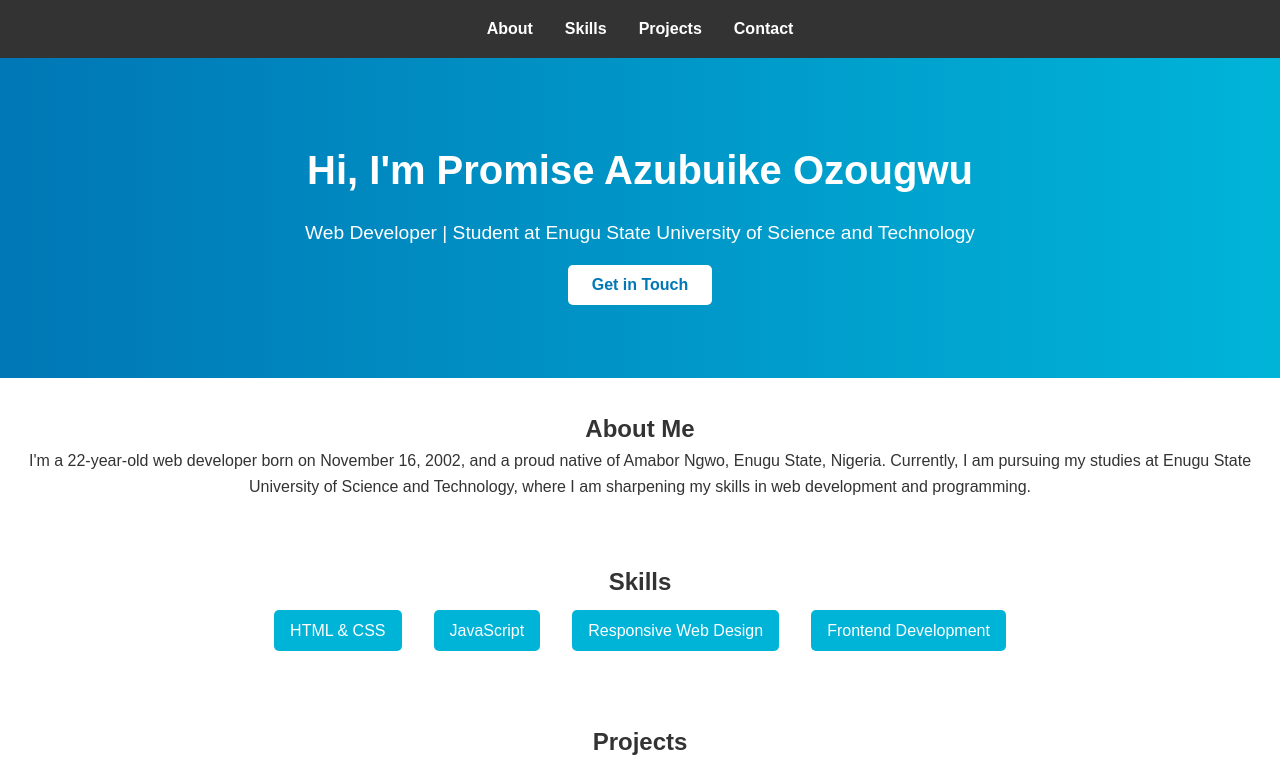
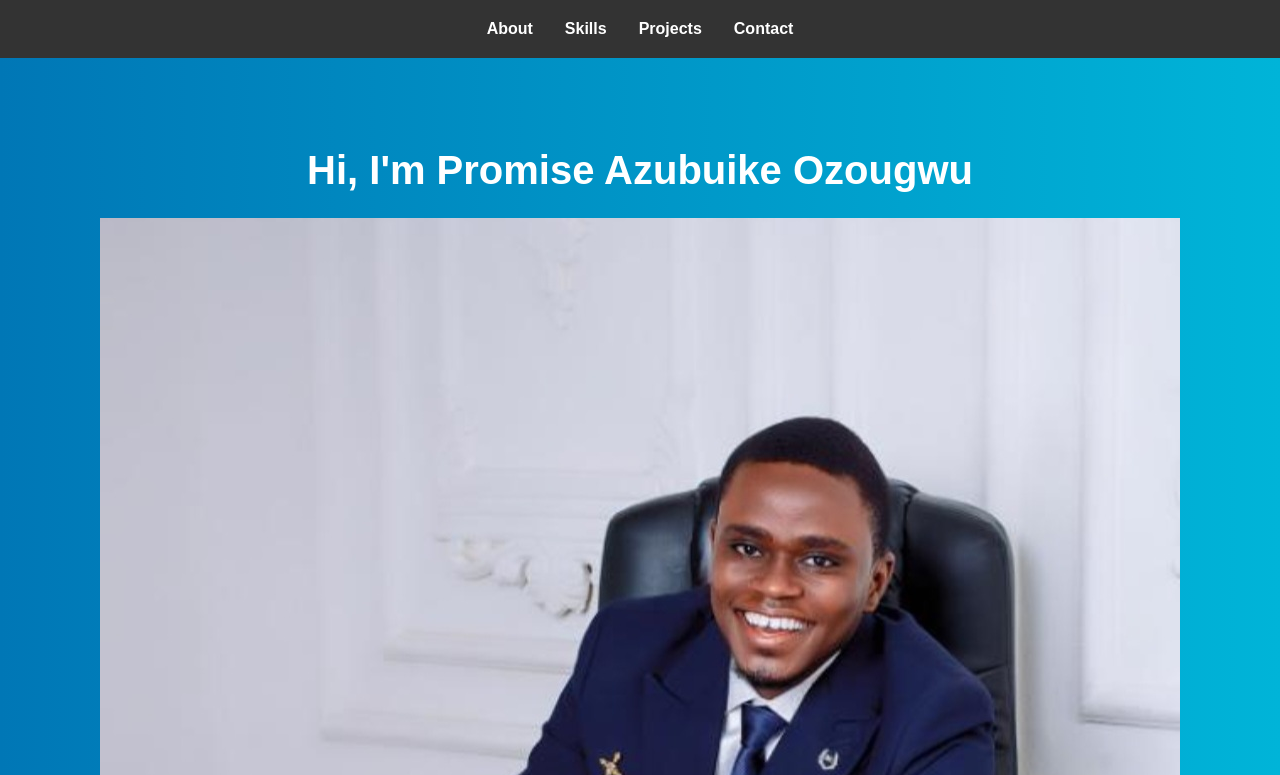
Before and after one commit to CyberPlugNG/My-IT-report, a plain HTML site: page index.html in a window 1280 px wide. Shown: the top 775 px of the page. Drawn offline with Linux system fonts and the light colour scheme.

Commit message:
Update index.html

```diff
--- a/index.html
+++ b/index.html
@@ -21,6 +21,7 @@
 
     <section id="hero">
         <h1>Hi, I'm Promise Azubuike Ozougwu</h1>
+        <img src="Screenshot_20241127_133011_WhatsApp.jpg">
         <p>Web Developer | Student at Enugu State University of Science and Technology</p>
         <a href="#contact" class="btn">Get in Touch</a>
     </section>
```
